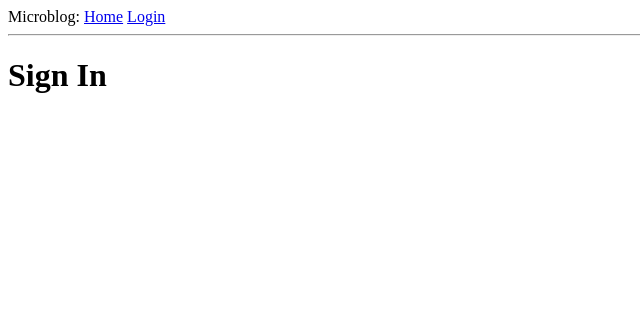
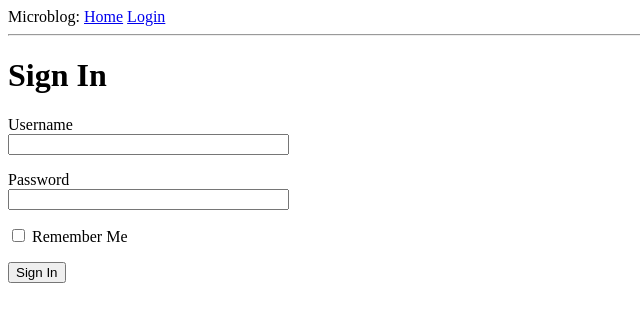
Before and after one commit to mrfilldev/test-virtual-machine-http, a Flask app: page /login in a window 1280 px wide. Shown: the top 322 px of the page, without its empty margins (0-640 px from the left). Run offline with Flask 2, Linux system fonts and the light colour scheme; parts of the project's set-up code (start-up, migrations or seed data) failed here and were passed over.

Commit message:
login form

```diff
--- a/flask_app/templates/login.html
+++ b/flask_app/templates/login.html
@@ -2,5 +2,17 @@
 
 {% block content %}
     <h1>Sign In</h1>
-
+    <form action="" method="post" novalidate>
+        {{ form.hidden_tag() }}
+        <p>
+            {{ form.username.label }}<br>
+            {{ form.username(size=32) }}
+        </p>
+        <p>
+            {{ form.password.label }}<br>
+            {{ form.password(size=32) }}
+        </p>
+        <p>{{ form.remember_me() }} {{ form.remember_me.label }}</p>
+        <p>{{ form.submit() }}</p>
+    </form>
 {% endblock %}
```
